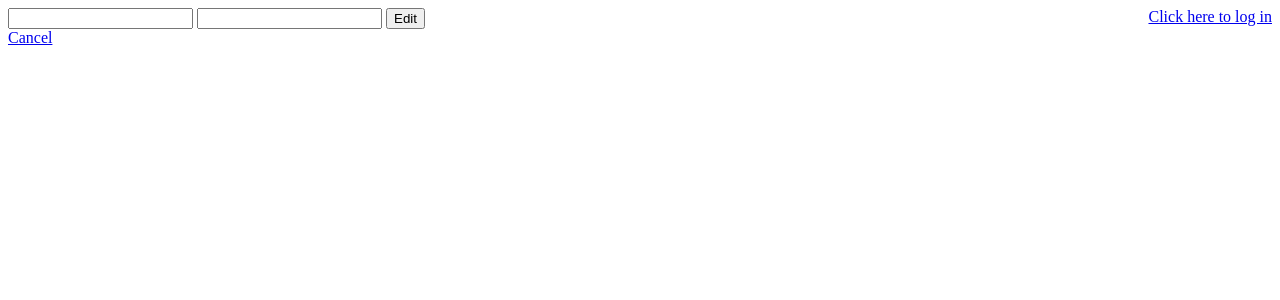
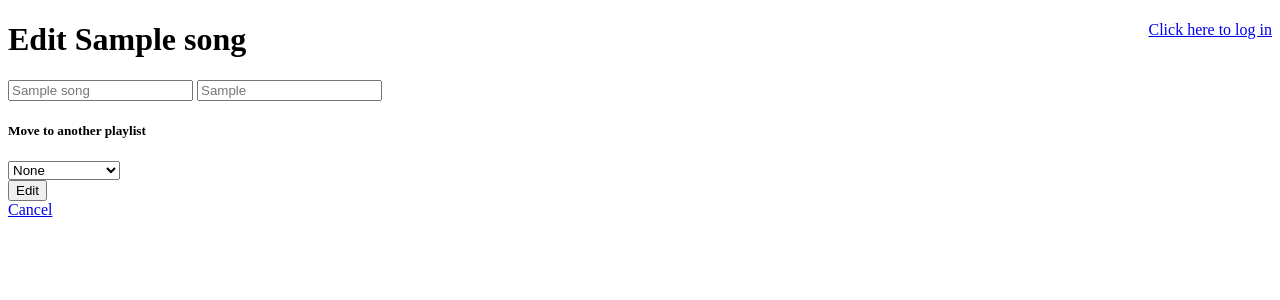
Before and after one commit to hackarias/playlist-crud-app, a Flask app: page /song/1/edit/ in a window 1280 px wide. Shown: the top 300 px of the page. Run offline with Flask 2, Linux system fonts and the light colour scheme; tables that the repository leaves empty hold one stand-in row (values such as "Sample post"); parts of the project's set-up code (start-up, migrations or seed data) failed here and were passed over.

Commit message:
Fixing displaying/deletion of songs

```diff
--- a/project3.py
+++ b/project3.py
@@ -258,6 +258,7 @@ def show_playlist(playlist_id):
                            playlist=playlist, creator=creator, songs=songs)
 
 
+# TODO: Delete songs before deleting playlist
 @app.route('/playlist/<int:playlist_id>/delete/',
            methods=['GET', 'POST'])
 def delete_playlist(playlist_id):
@@ -266,18 +267,21 @@ def delete_playlist(playlist_id):
     :param playlist_id: ID of the playlist being deleted.
     :return:
     """
-    playlist = session.query(Playlist).filter_by(id=playlist_id).one()
     playlist_to_delete = session.query(Playlist).filter_by(
         id=playlist_id).one()
+    songs_to_delete = session.query(Song).filter_by(
+        playlist_id=playlist_to_delete.id).all()
     if request.method == 'POST':
-        session.delete(playlist_to_delete)
+        for song in songs_to_delete:
+            delete_song_from_playlist(song)
+        # session.delete(playlist_to_delete)
+        session.commit()
         flash("Playlist was deleted.")
-        session.commit()
-        return redirect(url_for('show_user', user_id=login_session['user_id']))
+        return redirect(url_for('show_user', user_id=playlist_to_delete.id))
     else:
         return render_template('delete-playlist.html',
-                               playlist=playlist,
-                               playlist_to_delete=playlist_to_delete)
+                               playlist_to_delete=playlist_to_delete,
+                               songs_to_delete=songs_to_delete)
 
 
 @app.route('/playlist/<int:playlist_id>/edit/',
@@ -346,8 +350,8 @@ def delete_user(user_id):
 # FIXME: As a user I want to see all info about the song
 @app.route('/song/<int:song_id>/')
 def show_song(song_id):
-    song_id = session.query(Song).filter_by(id=song_id).one()
-    return render_template('show-song.html', song_id=song_id)
+    song = session.query(Song).filter_by(id=song_id).one()
+    return render_template('show-song.html', song=song)
 
 
 @app.route('/playlist/<int:playlist_id>/song/create/', methods=['GET', 'POST'])
@@ -372,6 +376,7 @@ def add_song_to_playlist(playlist_id):
                                playlist_id=playlist_id)
 
 
+# FIXME: 400 BAD REQUEST when submitting
 @app.route('/song/<int:song_id>/edit/', methods=['GET', 'POST'])
 def edit_song(song_id):
     """
@@ -380,18 +385,21 @@ def edit_song(song_id):
     :return:
     """
     song_to_edit = session.query(Song).filter_by(id=song_id).one()
+    playlists = session.query(Playlist).order_by(asc(Playlist.name))
     if request.method == 'POST':
-        if request.method['name']:
+        if request.form['name']:
             song_to_edit.song_name = request.form['name']
-        if request.method['artist']:
+        if request.form['artist']:
             song_to_edit.artist = request.form['artist']
-        if request.method['playlist-id']:
-            song_to_edit.playlist_id = request.form['playlist-id']
+        if request.form['playlist']:
+            song_to_edit.playlist_id = request.form['playlist']
         session.add(song_to_edit)
         session.commit()
-        return redirect(url_for('show_song', song_id=song_id))
+        return redirect(url_for('show_song', song_id=song_to_edit))
     else:
-        return render_template('edit-song.html', song_id=song_id)
+        return render_template('edit-song.html', song_id=song_id,
+                               song_to_edit=song_to_edit,
+                               playlists=playlists)
 
 
 # FIXME: This should also delete all songs from playlist
@@ -407,10 +415,10 @@ def delete_song_from_playlist(song_id):
         session.delete(song_to_delete)
         session.commit()
         return redirect(url_for('show_playlist',
-                                playlist_id=song_to_delete.playlist_id,
-                                song_to_delete=song_to_delete))
+                                playlist_id=song_to_delete.playlist_id))
     else:
-        return render_template('delete-song.html')
+        return render_template('delete-song.html', song_id=song_id,
+                               song_to_delete=song_to_delete)
 
 
 if __name__ == '__main__':
--- a/templates/delete-playlist.html
+++ b/templates/delete-playlist.html
@@ -1,7 +1,7 @@
 {% extends 'layout.html' %}
 
 {% block title %}
-    Delete {{ playlist.name }} {{ super() }}
+    Delete {{ playlist_to_delete.name }} {{ super() }}
 {% endblock %}
 
 {% block head %}
@@ -12,9 +12,9 @@
     {{ super() }}
     <div class="container">
         <form action="" method="post">
-            <strong>Do you want to delete {{ playlist.name }}? </strong>
+            <strong>Do you want to delete {{ playlist_to_delete.name }}? </strong>
             <input type="submit" name="deletebutton" value="Delete">
         </form>
-        <a href="{{ url_for('show_playlist', playlist_id=playlist.id) }}">Cancel</a><br>
+        <a href="{{ url_for('show_playlist', playlist_id=playlist_to_delete.id) }}">Cancel</a><br>
     </div>
 {% endblock %}
--- a/templates/delete-song.html
+++ b/templates/delete-song.html
@@ -1,7 +1,7 @@
 {% extends 'layout.html' %}
 
 {% block title %}
-    {{ song_to_delete.name }} {{ super() }}
+    {{ song_to_delete.song_name }} {{ super() }}
 {% endblock %}
 
 {% block head %}
@@ -11,7 +11,7 @@
 {% block body %}
     {{ super() }}
     <div class="container">
-        <h2>Are you sure that you want to delete {{ song_to_delete.name }}?</h2>
+        <h2>Are you sure that you want to delete {{ song_to_delete.song_name }}?</h2>
         <form action="#" method="post">
             <input type="submit" value="Delete">
         </form>
--- a/templates/edit-song.html
+++ b/templates/edit-song.html
@@ -1,7 +1,7 @@
 {% extends 'layout.html' %}
 
 {% block title %}
-    Edit {{ song_id.name }} {{ super() }}
+    Edit {{ song_to_edit.song_name }} {{ super() }}
 {% endblock %}
 
 {% block head %}
@@ -11,13 +11,21 @@
 {% block body %}
     {{ super() }}
     <div class="container">
-        <form action="#" method="post">
-            <input type="text" placeholder="{{ song_id.songname }}" name="name">
-            <input type="text" placeholder="{{ song_id.artistname }}" name="artist">
+    <h1>Edit {{ song_to_edit.song_name }}</h1>
+    <form action="#" method="post">
+            <input type="text" placeholder="{{ song_to_edit.song_name }}" name="name">
+            <input type="text" placeholder="{{ song_to_edit.artist }}" name="artist">
+
+            <h5>Move to another playlist</h5>
+            <select name="playlists" id="change-playlists">
 
             {% for playlist in playlists %}
-                <input type="radio" name="playlist" value="{{ playlist.name }}">
+                <option value="None">None</option>
+                <option value="{{ playlist.name }}">{{ playlist.name }}</option>
             {% endfor %}
+
+            </select>
+        <br>
             <input type="submit" value="Edit">
         </form>
         <a href="{{ url_for('show_song', song_id=song_id) }}">Cancel</a>
--- a/templates/show-playlist.html
+++ b/templates/show-playlist.html
@@ -30,7 +30,7 @@
         <ul>
             <strong>Songs: </strong>
             {% for song in songs %}
-                <ul>{{ song.song_name }}</ul>
+                <ul><a href="{{ url_for('show_song', song_id=song.id)}}">{{ song.song_name }}</a></ul>
 
             {% endfor %}
 
```
Also changed, not shown: templates/show-song.html (+12 -2 lines).
